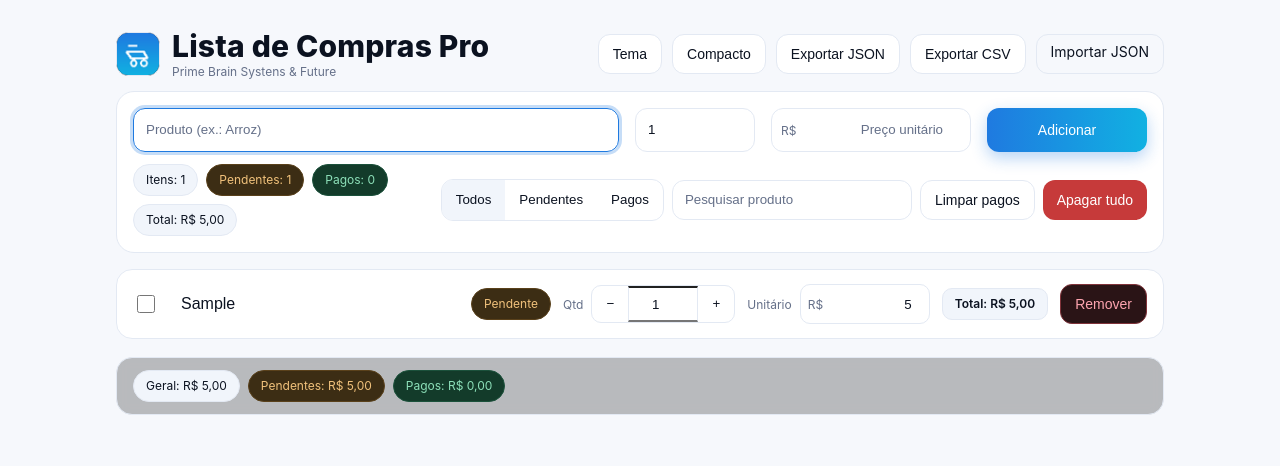
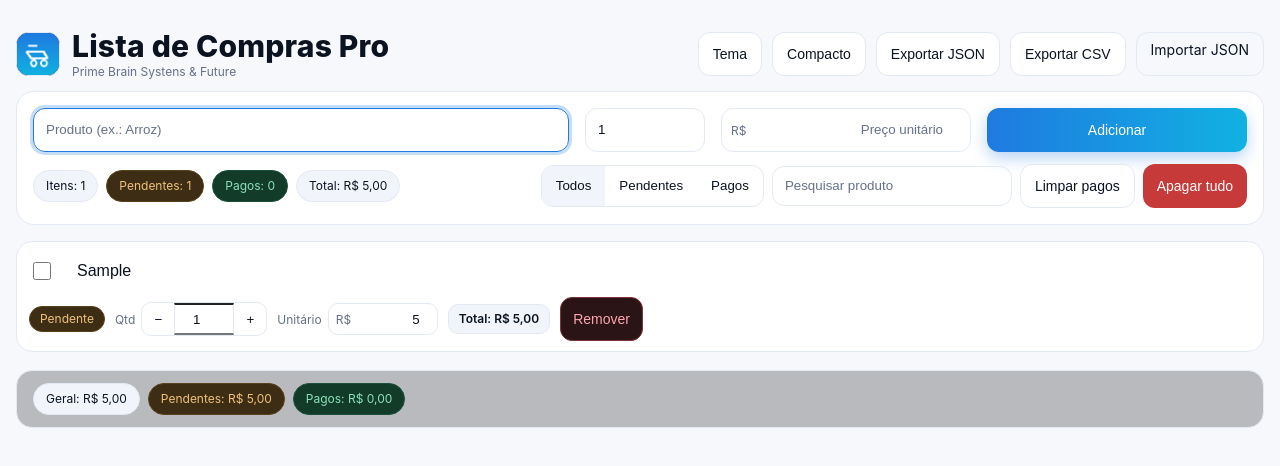
Before and after one commit to Paulobenicpv/Lista-de-Supermercado-de-Compras, a plain HTML site: page index.html in a window 1280 px wide. Both pictures are taken after typing "Sample", "5" into the empty fields and a click on the button "Adicionar". Drawn offline with Linux system fonts and the light colour scheme.

Commit message:
Update index.html

```diff
--- a/index.html
+++ b/index.html
@@ -19,33 +19,31 @@
 }
 *{box-sizing:border-box} html,body{height:100%}
 body{margin:0; font-family: Inter, ui-sans-serif, system-ui, -apple-system, Segoe UI, Roboto, Arial; color:var(--text); background:var(--bg);}
-.container{max-width:1080px;margin:0 auto;padding:28px 16px 120px}
+
+/* Desktop / tablet */
+.container{max-width:1280px;margin:0 auto;padding:28px 16px 120px}
 .head{display:flex;align-items:center;justify-content:space-between;gap:16px;flex-wrap:wrap;margin-bottom:12px}
 .brand{display:flex;align-items:center;gap:12px}
 .brand img{width:44px;height:44px;border-radius:12px;border:1px solid var(--line);background:#0b1117;object-fit:cover}
 h1{margin:0;font-size:clamp(20px,2.7vw,30px);line-height:1.2;font-weight:800;letter-spacing:.2px}
 .sub{font-size:12px;color:var(--muted)}
 .toolbar{display:flex;gap:10px;flex-wrap:wrap}
-.btn{border:1px solid var(--line);background:var(--panel);color:var(--text);min-height:40px;padding:10px 14px;border-radius:12px;font-size:14px;line-height:1;cursor:pointer}
+.btn{border:1px solid var(--line);background:var(--panel);color:var(--text);min-height:44px;padding:10px 14px;border-radius:12px;font-size:14px;line-height:1;cursor:pointer}
 .btn:hover{background:rgba(255,255,255,.02)}
 .btn.primary{background:linear-gradient(90deg,var(--accent),var(--accent-2));border:0;color:#fff;box-shadow:0 6px 16px rgba(31,122,224,.32)}
 .btn.danger{background:#c63a3a;border:0;color:#fff}
 .btn.ghost{background:transparent}
-.card{background:var(--panel);border:1px solid var(--line);border-radius:18px}
+.card{background:var(--panel);border:1px solid var(--line);border-radius:18px;overflow:hidden}
 .card-inner{padding:16px}
 
-/* ➤ Correção: dá mais respiro entre Preço e Adicionar */
+/* Linha de adicionar (desktop) */
 .grid{
   display:grid;
-  column-gap:16px;   /* espaço horizontal entre colunas */
-  row-gap:12px;      /* espaço vertical (mobile) */
-  grid-template-columns: 1fr 120px 200px 160px; /* nome | qtd | preço | botão */
+  column-gap:16px;
+  row-gap:12px;
+  grid-template-columns: 1fr 120px 250px 260px; /* nome | qtd | preço | botão */
 }
-/* botão não encosta no input ao lado */
-#btnAdd{
-  min-width:160px;
-  border-radius:12px;
-}
+#btnAdd{ min-width:260px; border-radius:12px; }
 
 .input{min-height:44px;border:1px solid var(--line);border-radius:12px;padding:0 12px;background:transparent;color:inherit;outline:none;line-height:1.15}
 .input::placeholder{color:var(--muted)}
@@ -59,38 +57,108 @@ h1{margin:0;font-size:clamp(20px,2.7vw,30px);line-height:1.2;font-weight:800;let
 .badge{display:inline-flex;align-items:center;min-height:32px;padding:0 12px;border-radius:999px;border:1px solid var(--line);background:var(--panel-2);font-size:12px;line-height:1}
 .badge.ok{background:#133b2a;color:#8de0b9;border-color:#1b513b}
 .badge.warn{background:#3c2d14;color:#f1c27c;border-color:#5a411b}
+
 .seg{display:flex;overflow:hidden;border:1px solid var(--line);border-radius:12px}
 .seg button{min-height:40px;padding:0 14px;border:0;background:transparent;color:inherit;cursor:pointer;line-height:1}
 .seg button.active{background:var(--panel-2)}
-.list{display:flex;flex-direction:column;gap:12px;margin-top:16px}
-.item{display:grid;grid-template-columns:1fr auto;gap:12px;align-items:center;background:var(--panel);border:1px solid var(--line);border-radius:16px;padding:14px 16px}
+
+/* Lista */
+.list{display:flex;flex-direction:column;gap:8px;margin-top:16px}
+
+/* CARD DO ITEM: nome em cima, controles embaixo */
+.item{
+  display:grid;
+  grid-template-columns: 1fr;        /* uma coluna */
+  gap:8px;
+  align-items:start;
+  background:var(--panel);
+  border:1px solid var(--line);
+  border-radius:16px;
+  padding:10px 12px;
+  overflow:hidden;
+}
+
+/* Linha de cima: checkbox + nome */
 .left{display:flex;gap:12px;align-items:center}
 .left input[type=checkbox]{width:18px;height:18px;accent-color:#22c55e}
-.name{min-width:220px;border:1px solid transparent;border-radius:10px;background:transparent;color:inherit;padding:8px 10px;font-size:16px;line-height:1.2}
+.name{
+  flex:1;
+  width:100%;
+  border:1px solid transparent;
+  border-radius:10px;
+  background:transparent;
+  color:inherit;
+  padding:8px 10px;
+  font-size:16px; line-height:1.2;
+}
 .name:focus{outline:none;border-color:var(--accent);box-shadow:0 0 0 3px rgba(31,122,224,.25)}
-.right{display:flex;align-items:center;gap:12px;flex-wrap:wrap}
-.chip{display:inline-flex;align-items:center;min-height:32px;padding:0 12px;border-radius:999px;border:1px solid var(--line);line-height:1;font-size:12px}
+
+/* Linha de baixo: controles ocupam a largura */
+.right{
+  display:grid;
+  grid-template-columns: max-content max-content max-content 1fr max-content; /* chip | qtd | unit | (espaçador) | remover */
+  align-items:center;
+  column-gap:10px;
+  row-gap:6px;
+    justify-self:start;   /* antes esticava */
+}
+
+/* Controles */
+.chip{display:inline-flex;align-items:center;min-height:26px;padding:0 10px;border-radius:999px;border:1px solid var(--line);line-height:1;font-size:12px}
 .chip.pago{background:#133b2a;color:#8de0b9;border-color:#1b513b}
 .chip.pendente{background:#3c2d14;color:#f1c27c;border-color:#5a411b}
-.pill{display:flex;align-items:center;gap:8px}
+.pill{display:flex;align-items:center;gap:6px}
 .qty{display:inline-flex;align-items:stretch;border:1px solid var(--line);border-radius:10px;overflow:hidden}
-.qty button{border:0;background:transparent;width:36px;min-height:36px;color:inherit;cursor:pointer;line-height:1}
-.qty input{width:70px;text-align:center;border-left:1px solid var(--line);border-right:1px solid var(--line);background:transparent;color:inherit;min-height:36px}
+.qty button{border:0;background:transparent;width:32px;min-height:32px;color:inherit;cursor:pointer;line-height:1}
+.qty input{width:60px;text-align:center;border-left:1px solid var(--line);border-right:1px solid var(--line);background:transparent;color:inherit;min-height:32px}
 .unit{position:relative}
 .unit span{position:absolute;left:8px;top:50%;transform:translateY(-50%);font-size:12px;color:var(--muted)}
-.unit input{min-height:40px;width:130px;border:1px solid var(--line);border-radius:10px;background:transparent;color:inherit;padding-left:22px;text-align:right}
-.total{display:inline-flex;align-items:center;min-height:32px;padding:0 12px;border-radius:10px;background:var(--panel-2);border:1px solid var(--line);font-weight:600;font-size:12px;line-height:1}
-.btn.remove{background:#2a1416;border:1px solid #80333a;color:#fda4af}
+.unit input{min-height:32px;width:110px;border:1px solid var(--line);border-radius:10px;background:transparent;color:inherit;padding-left:22px;text-align:right}
+
+/* >>> TOTAL MENOR E SEM ESTICAR <<< */
+.total{
+  display:inline-flex;
+  align-items:center;
+  min-height:30px;         /* altura menor */
+  padding:0 10px;           /* menos espaço lateral */
+  border-radius:10px;       /* borda menor */
+  background:var(--panel-2);
+  border:1px solid var(--line);
+  font-weight:600;
+  font-size:12px;          /* fonte menor */
+  line-height:1;
+  justify-self:start;      /* NÃO estica: fica do tamanho do conteúdo */
+}
+
+.btn.remove{background:#2a1416;border:1px solid #80333a;color:#fda4af;padding:10px 12px}
 .btn.remove:hover{filter:brightness(1.05)}
+
 .footer{position:sticky;bottom:18px;margin-top:18px;background:rgba(0,0,0,.25);backdrop-filter:blur(6px);border:1px solid var(--line);border-radius:16px;padding:12px 16px}
 .end{display:flex;align-items:center;justify-content:space-between;gap:10px;flex-wrap:wrap}
 .muted{color:var(--muted)}
 .empty{text-align:center;color:var(--muted);border:1px dashed var(--line);border-radius:16px;padding:28px;margin-top:14px}
-.compact .item{padding:10px 12px}
+.compact .item{padding:8px 10px}
 .compact .name{font-size:15px}
-.compact .qty input{width:58px}
-@media (max-width: 760px){
-  .grid{grid-template-columns:1fr} /* empilha no mobile */
+.compact .qty input{width:54px}
+
+/* ====== MOBILE (<= 760px) ====== */
+@media (max-width:760px){
+  .container{padding:16px 12px 110px}
+  .grid{grid-template-columns:1fr; row-gap:10px}
+  #btnAdd{width:100%; min-width:0}
+
+  .row{grid-template-columns:1fr}
+  .toolbar{gap:8px; overflow-x:auto; -webkit-overflow-scrolling:touch; padding-bottom:6px}
+
+  .right{grid-template-columns: 1fr; }
+  .right .chip{justify-self:start}
+  .pill{justify-content:space-between}
+  .qty{width:100%}
+  .qty input{width:100%; min-width:0}
+  .unit input{width:100%}
+  .total{width:100%; justify-content:center; justify-self:stretch;}
+  .btn.remove{width:100%}
+  .badges{gap:6px}
 }
 </style>
 </head>
@@ -220,6 +288,7 @@ function render(){
 function renderItem(it){
   const row = document.createElement('div'); row.className='item';
 
+  /* Linha de cima: checkbox + nome */
   const left = document.createElement('div'); left.className='left';
   const cb = document.createElement('input'); cb.type='checkbox'; cb.checked=!!it.done;
   cb.onchange = ()=>{ it.done = cb.checked; save(); render(); };
@@ -227,6 +296,7 @@ function renderItem(it){
   name.oninput = ()=>{ it.name = name.value; save(); };
   left.append(cb,name);
 
+  /* Linha de baixo: controles em grade */
   const right = document.createElement('div'); right.className='right';
   const chip = document.createElement('span'); chip.className = 'chip ' + (it.done? 'pago':'pendente'); chip.textContent = it.done? 'Pago':'Pendente';
   right.appendChild(chip);
```
